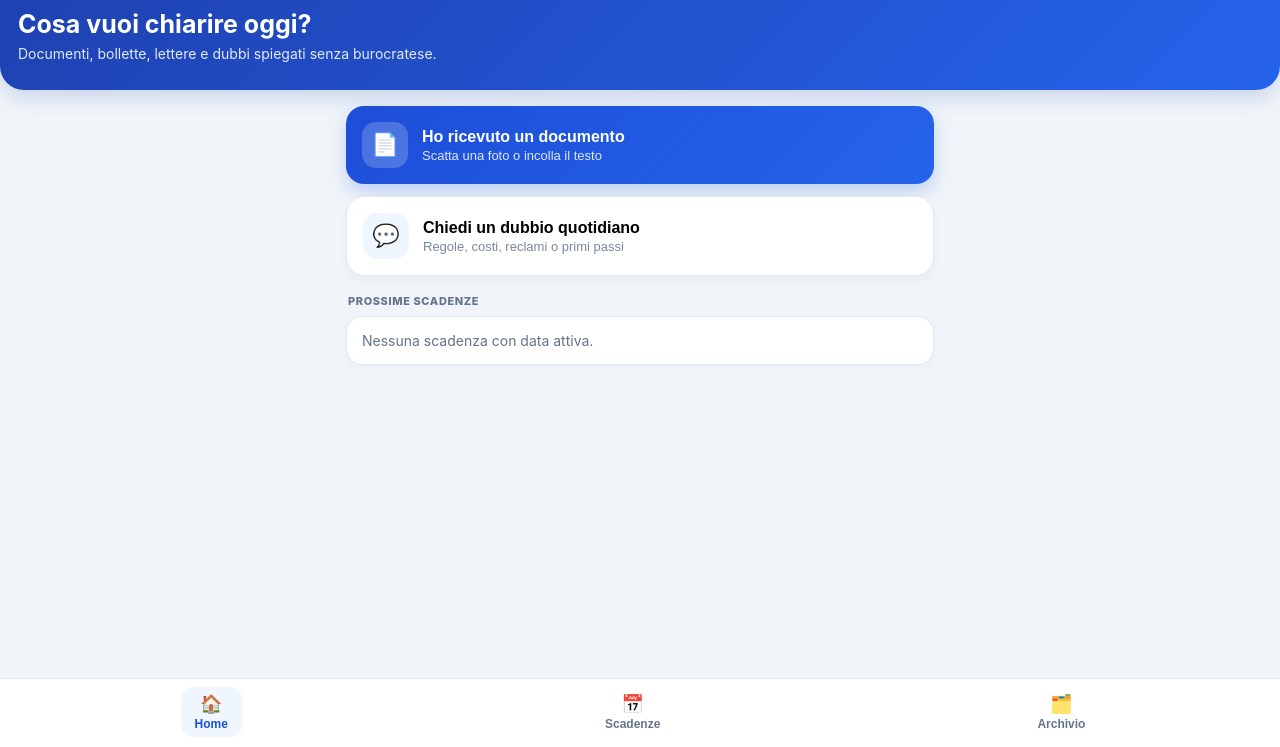
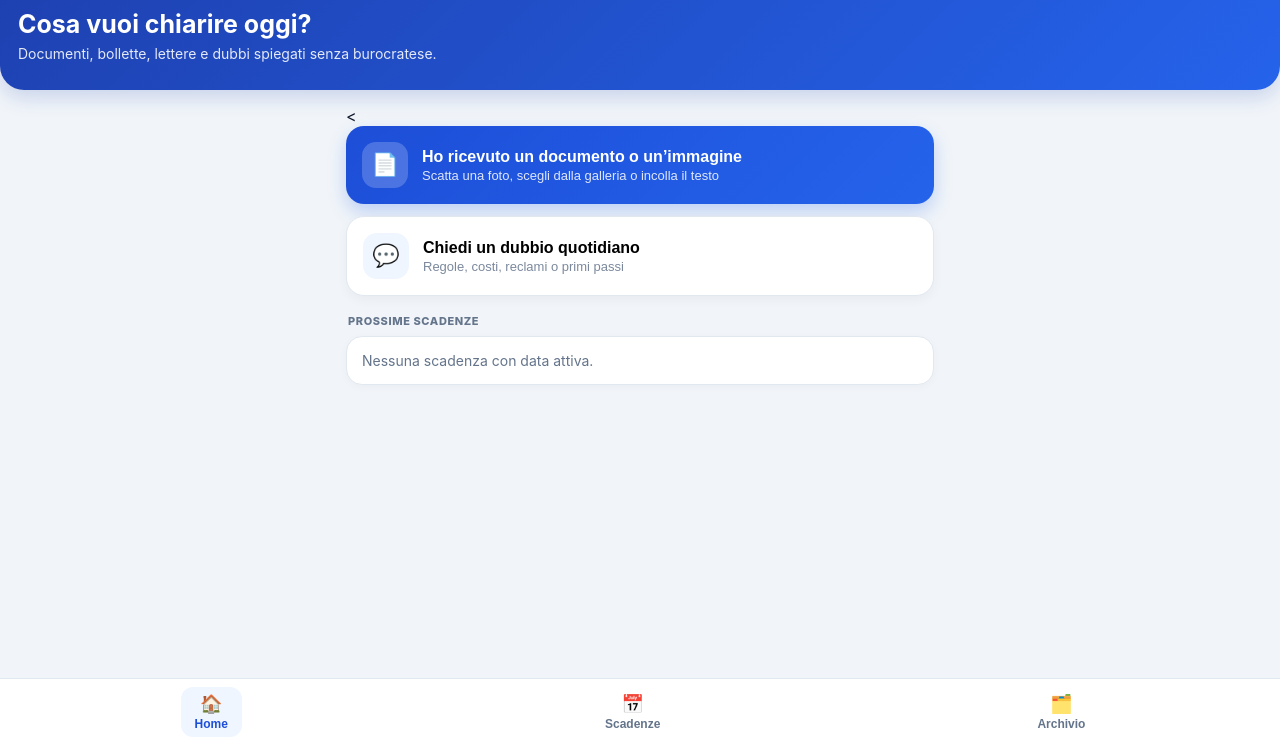
Before and after one commit to ckarmine-source/Chiaro-app, a plain HTML site: page index.html in a window 1280 px wide. Shown: the part 53-800 px from the top of the page. Drawn offline with Linux system fonts and the light colour scheme.

Commit message:
Modify document button text and description
Updated the button text and description for document handling.

```diff
--- a/index.html
+++ b/index.html
@@ -263,13 +263,13 @@
     </div>
 
     <div class="wrap">
-      <button class="action-card main" id="goDoc">
-        <div class="icon-badge">📄</div>
-        <div>
-          <span class="action-title">Ho ricevuto un documento</span>
-          <span class="action-sub">Scatta una foto o incolla il testo</span>
-        </div>
-      </button>
+      <<button class="action-card main" id="goDoc">
+  <div class="icon-badge">📄</div>
+  <div>
+    <span class="action-title">Ho ricevuto un documento o un’immagine</span>
+    <span class="action-sub">Scatta una foto, scegli dalla galleria o incolla il testo</span>
+  </div>
+</button>
 
       <button class="action-card" id="goDubbio">
         <div class="icon-badge">💬</div>
```
